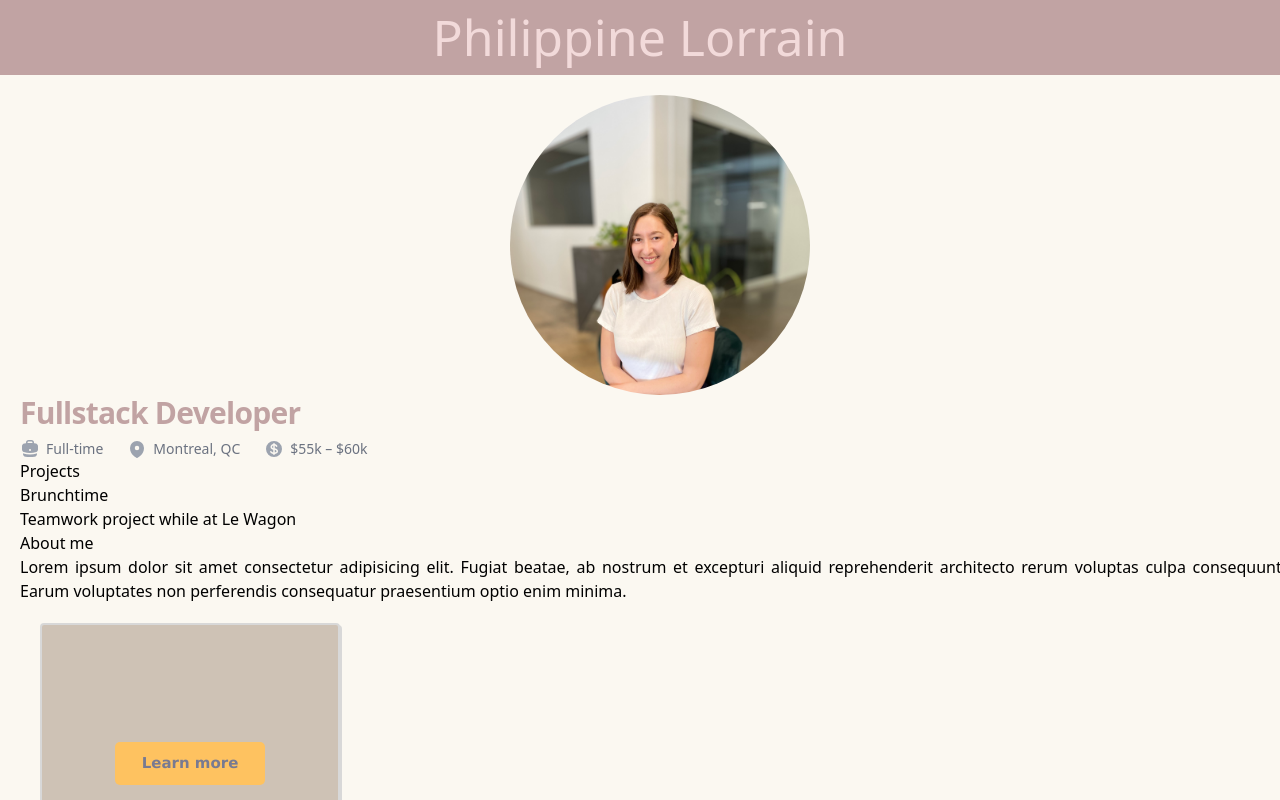
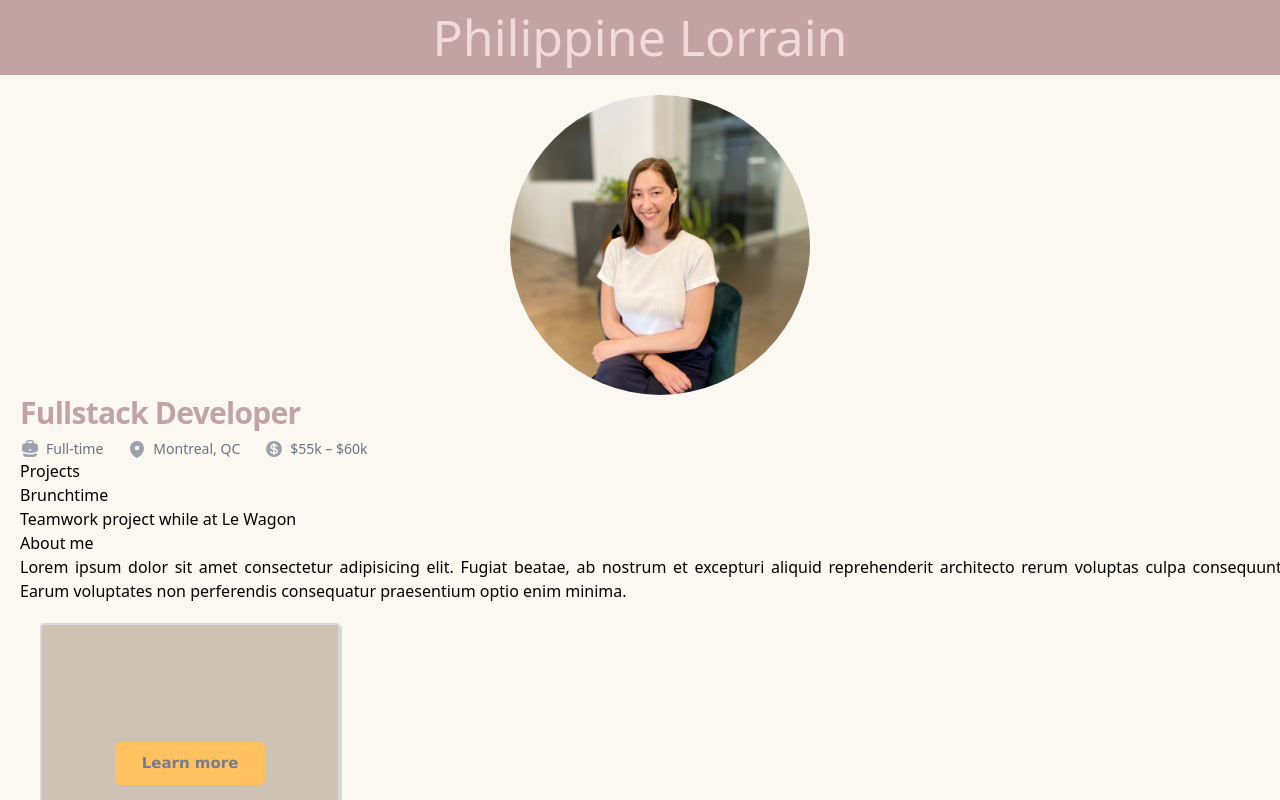
Before and after one commit to Plorrain/my-own-personnal-app, a React (Create React App) app: page / in a window 1280 px wide. Shown: the top 800 px of the page. Built offline with nearby package versions, Linux system fonts and the light colour scheme.

Commit message:
css: image problem fixed with help + comment added in case it breaks

```diff
--- a/src/App.js
+++ b/src/App.js
@@ -13,9 +13,8 @@ function App() {
         </div>
       </div>
       <div className="container">
-        <div className="image-background">
-          <img src={profilePicture} alt="Philippine Lorrain" />
-        </div>
+        {/* image exists only in CSS/if it breaks will need to come back here in <img /> */}
+        <div className="image-background"></div>
         <PageHeader />
         <h1>Projects</h1>
         {/* brunchtime in a card component maybe? */}
--- a/src/index.css
+++ b/src/index.css
@@ -34,12 +34,11 @@ body {
 /* image */
 
 .image-background {
+  background-image: url("./images/profile-picture.png");
   background-repeat: no-repeat;
   /* background-attachment: fixed; */
+  background-size: cover;
   background-position: center;
-}
-
-img {
   width: 300px;
   height: 300px;
   border-radius: 50%;
@@ -51,6 +50,18 @@ img {
   margin-right: auto;
 }
 
+/* img {
+  width: 300px;
+  height: 300px;
+  border-radius: 50%;
+  object-fit: cover;
+  object-position: center 5%;
+  margin-top: 20px;
+  display: block;
+  margin-left: auto;
+  margin-right: auto;
+} */
+
 /* footer */
 
 footer {
```
